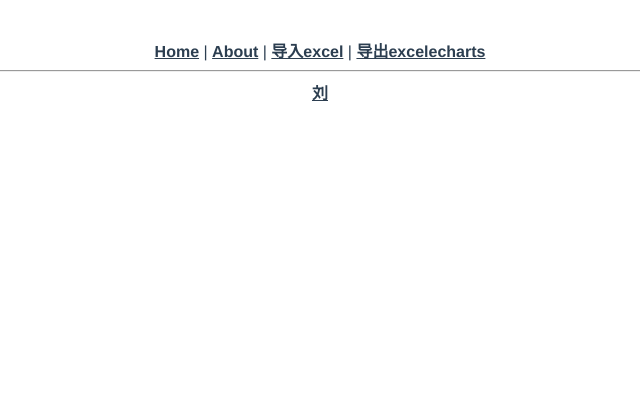
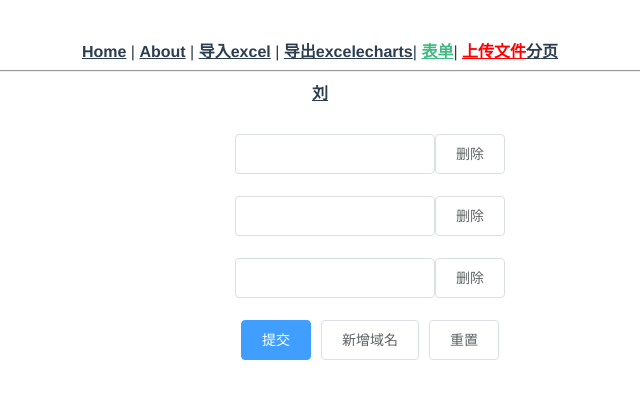
Before and after one commit to jiangyuhang19971225/-demo, a Vue app: page /#/biaodan in a window 1280 px wide. Before the commit this address led to /#/pagination. Shown: the top 398 px of the page, without its empty margins (320-960 px from the left). Built offline with nearby package versions, Linux system fonts and the light colour scheme.

Commit message:
第一次就提交 上传分页导出..

```diff
--- a/src/App.vue
+++ b/src/App.vue
@@ -5,7 +5,11 @@
       <router-link to="/about">About</router-link> |
       <router-link to="/excel">导入excel</router-link> |
       <router-link to="/excel1">导出excel</router-link>
-      <router-link to="/echarts">echarts</router-link>
+      <router-link to="/echarts">echarts</router-link>|
+      <router-link to="/biaodan">表单</router-link>|
+      <router-link to="/elupload" style="color:red;font-size:16px">上传文件</router-link>
+      <router-link to="/pagination">分页</router-link>
+
 <br>
 <hr>
       <router-link to="/liu">刘</router-link>
--- a/src/router/index.js
+++ b/src/router/index.js
@@ -1,9 +1,9 @@
 import Vue from 'vue'
 import VueRouter from 'vue-router'
 import Home from '../views/Home.vue'
+import elUpload from '@/views/elupload'
 
 Vue.use(VueRouter)
-
 const routes = [
   {
     path: '/',
@@ -49,6 +49,24 @@ const routes = [
     // this generates a separate chunk (about.[hash].js) for this route
     // which is lazy-loaded when the route is visited.
     component: () => import(/* webpackChunkName: "about" */ '../views/liukun.vue')
+  },
+  {
+    path: '/biaodan',
+    name: 'biaodan',
+    // route level code-splitting
+    // this generates a separate chunk (about.[hash].js) for this route
+    // which is lazy-loaded when the route is visited.
+    component: () => import(/* webpackChunkName: "about" */ '../views/biaodan.vue')
+  },
+  {
+    path: '/elupload',
+    name: 'elupload',
+    component: elUpload
+  },
+  {
+    path: '/pagination',
+    name: 'pagination',
+    component: () => import('../views/pagination.vue')
   }
 
 ]
--- /dev/null
+++ b/src/views/biaodan.vue
@@ -0,0 +1,81 @@
+<template>
+  <div>
+    <el-form
+      :model="dynamicValidateForm"
+      ref="dynamicValidateForm"
+      label-width="100px"
+      class="demo-dynamic"
+    >
+      <el-form-item
+        v-for="(domain, index) in dynamicValidateForm.domains"
+        :key="domain.key"
+        :prop="'domains.' + index + '.value'"
+        :inline="true"
+      >
+        <el-input v-model="domain.value" style="width:200px" class="fl"></el-input>
+        <el-button @click.prevent="removeDomain(domain)">删除</el-button>
+      </el-form-item>
+      <el-form-item
+        v-for="(domain, index) in dynamicValidateForm.domains"
+        :key="domain.key"
+        :prop="'domains.' + index + '.value'"
+        :inline="true"
+      >
+        <el-input v-model="domain.value" style="width:200px" class="fl"></el-input>
+        <el-button @click.prevent="removeDomain(domain)">删除</el-button>
+      </el-form-item>
+      <el-form-item
+        v-for="(domain, index) in dynamicValidateForm.domains"
+        :key="domain.key"
+        :prop="'domains.' + index + '.value'"
+        :inline="true"
+      >
+        <el-input v-model="domain.value" style="width:200px" class="fl"></el-input>
+        <el-button @click.prevent="removeDomain(domain)">删除</el-button>
+      </el-form-item>
+      <el-form-item>
+        <el-button type="primary" @click="submitForm('dynamicValidateForm')">提交</el-button>
+        <el-button @click="addDomain">新增域名</el-button>
+        <el-button @click="resetForm('dynamicValidateForm')">重置</el-button>
+      </el-form-item>
+    </el-form>
+  </div>
+</template>
+
+<script>
+export default {
+  data () {
+    return {
+      dynamicValidateForm: {
+        domains: [
+          {
+            value: ''
+          }
+        ],
+        email: ''
+      }
+    }
+  },
+  methods: {
+    submitForm (formName) {},
+    resetForm (formName) {
+      this.$refs[formName].resetFields()
+    },
+    removeDomain (item) {
+      var index = this.dynamicValidateForm.domains.indexOf(item)
+      if (index !== -1) {
+        this.dynamicValidateForm.domains.splice(index, 1)
+      }
+    },
+    addDomain () {
+      this.dynamicValidateForm.domains.push({
+        value: '',
+        key: Date.now()
+      })
+    }
+  }
+}
+</script>
+
+<style>
+</style>
--- /dev/null
+++ b/src/views/elupload.vue
@@ -0,0 +1,55 @@
+<template>
+  <div>
+      <!-- //  drag 拖拽上传 -->
+      <!-- multiple  是否支持多文件上传 -->
+    <el-upload
+      class="upload-demo"
+      drag
+      action="https://jsonplaceholder.typicode.com/posts/"
+      :multiple="false"
+      :http-request="upLoad"
+      :on-change="changeFlie"
+      :before-upload="bfUpload"
+    >
+      <i class="el-icon-upload"></i>
+      <div class="el-upload__text">
+        将文件拖到此处，或
+        <em>点击上传</em>
+      </div>
+      <div class="el-upload__tip" slot="tip">只能上传jpg/png文件，且不超过500kb</div>
+    </el-upload>
+  </div>
+</template>
+
+<script>
+
+export default {
+  data () {
+    return {
+
+    }
+  },
+  methods: {
+    // 文件变动触发方法
+    changeFlie (file, fileList) {
+      console.log('file', file) // 单个对象
+      console.log('fileList', fileList) // 数组
+    },
+
+    // 上传文件之前的钩子 判断上传的文件是否符合规范
+    bfUpload (file) {
+      console.log('bfupload.file', file)
+      const ss = file.name
+      const suffix = file.name.substring(ss.indexOf('.') + 1)
+      console.log(suffix)
+    },
+    // 上传文件
+    upLoad () {
+
+    }
+  }
+}
+</script>
+
+<style>
+</style>
--- /dev/null
+++ b/src/views/pagination.vue
@@ -0,0 +1,91 @@
+<template>
+  <div>
+    <el-table :data="list">
+      <el-table-column label="姓名" prop="name"></el-table-column>
+      <el-table-column label="年龄" prop="age"></el-table-column>
+    </el-table>
+    <el-pagination
+      @size-change="handleSizeChange"
+      @current-change="handleCurrentChange"
+      :current-page="page"
+      :page-sizes="[1,3,5,10]"
+      :page-size="limit"
+      layout="total, sizes, prev, pager, next, jumper"
+      :total="total"
+    ></el-pagination>
+  </div>
+</template>
+
+<script>
+const listJson = {
+  list: [
+    { name: 'aa', age: 12 },
+    { name: 'bb', age: 13 },
+    { name: 'cc', age: 14 },
+    { name: 'ad', age: 15 },
+    { name: 'eaae', age: 16 },
+    { name: 'faaf', age: 16 },
+    { name: 'hah', age: 17 },
+    { name: 'ii', age: 18 },
+    { name: 'rar', age: 19 },
+    { name: 'dd', age: 10 }
+  ]
+}
+export default {
+  data () {
+    return {
+      list: [],
+      data: [],
+      limit: 5, // 每页显示条数
+      total: null, // 总条数
+      page: 1, // 当前页数
+      searchData: ''
+    }
+  },
+  methods: {
+    // 每页数量改变
+    handleSizeChange (val) {
+      console.log(`每页 ${val} 条`)
+      this.limit = val
+      this.getList()
+    },
+    // 当前页改变
+    handleCurrentChange (val) {
+      console.log(`当前页: ${val}`)
+      this.page = val
+      this.getList()
+    },
+    pageList () {
+      // 发请求拿到数据并暂存全部数据
+      this.data = listJson.list
+      this.getList()
+    },
+    getList () {
+      //  es6过滤得到满足搜索条件的展示数据list
+      const list = this.data.filter((item, index) =>
+
+        item.name.includes(this.searchData)
+        // item.name.includes('')
+
+      )
+      console.log('filter list', list)
+      // 过滤分页
+      this.list = list.filter(
+        (item, index) =>
+          index < this.page * this.limit &&
+          index >= this.limit * (this.page - 1)
+      )
+      // 假设一页五条 第一页第一天到第五条  0<1*5&&0>=5*0
+      //   第二页  第六条  6<2*5&&6>=5*1
+      // 分页的总数据
+      this.total = list.length
+    }
+  },
+  created () {
+    this.pageList()
+  }
+}
+</script>
+
+<style scoped>
+</style>
```
